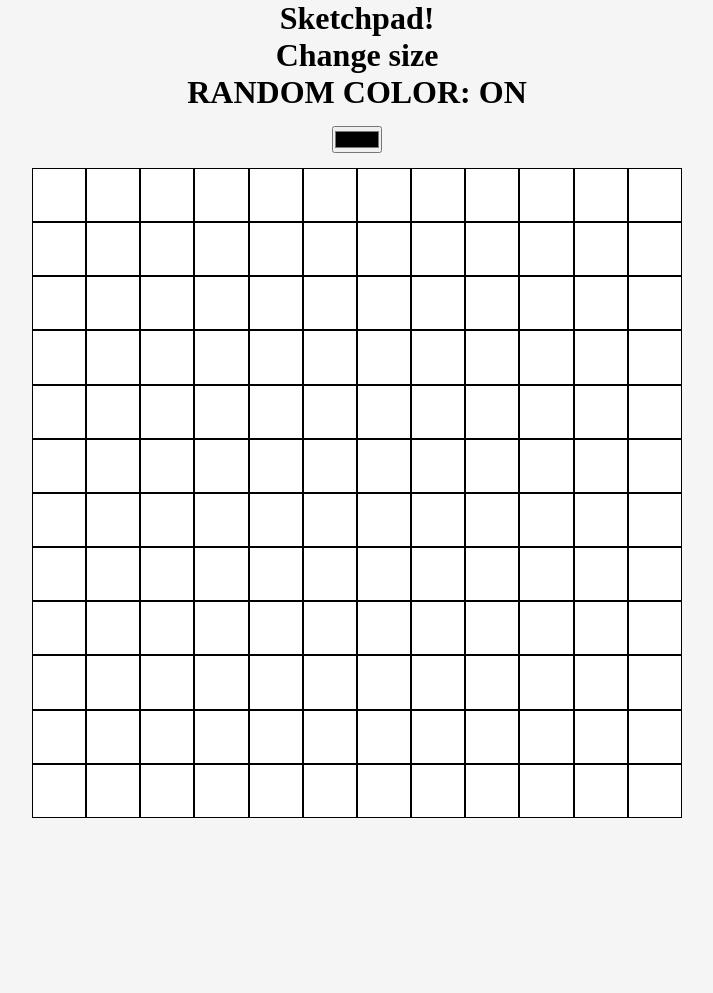
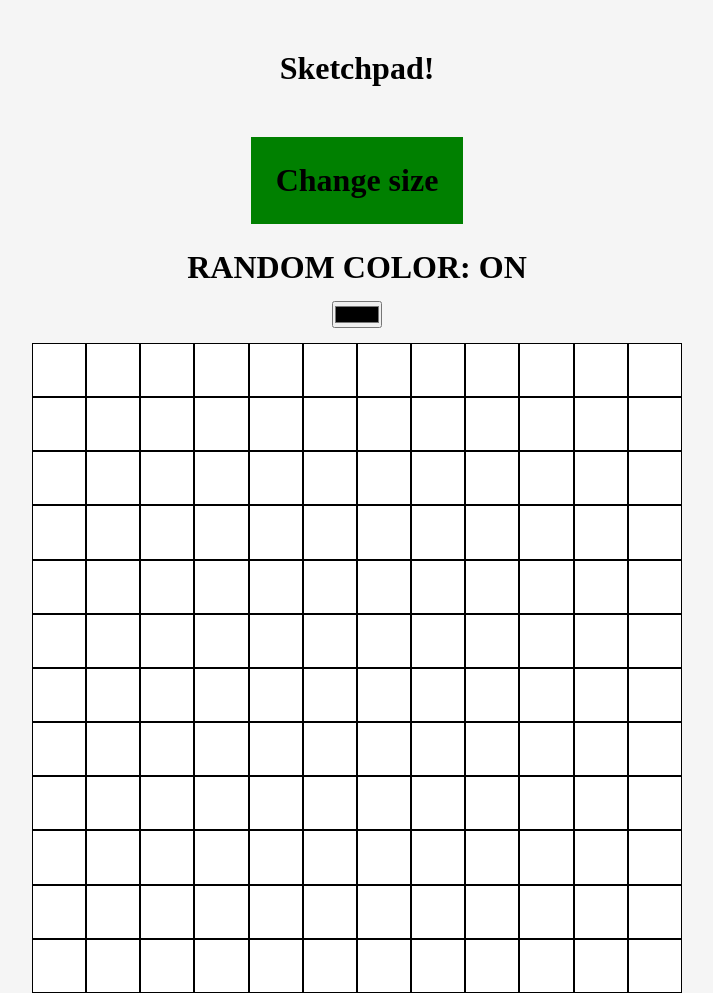
Before and after one commit to SzymanskiFilip/Sketchpad, a plain HTML site: page index.html in a window 1280 px wide. Shown: the whole page, without its empty margins (283-996 px from the left). Before the commit the page ends 818 px from the top, so only its background shows below. Drawn offline with Linux system fonts and the light colour scheme.

Commit message:
positioned the wrapper divs and their content

```diff
--- a/style.css
+++ b/style.css
@@ -7,8 +7,29 @@ body{
     background-color: whitesmoke;
 }
 
-h1{
+.title-wrapper{
+    margin: 25px;
+    display: flex;
+    justify-content: center;
+    align-items: center;
+}
+
+.title{
     text-align: center;
+    width: 250px;
+    padding: 25px;
+}
+
+.wrap-change-size-button{
+    display: flex;
+    justify-content: center;
+    align-items: center;
+    margin: 25px;
+}
+
+.change-size-button{
+    padding: 25px;
+    background-color: green;
 }
 
 .container{
```
